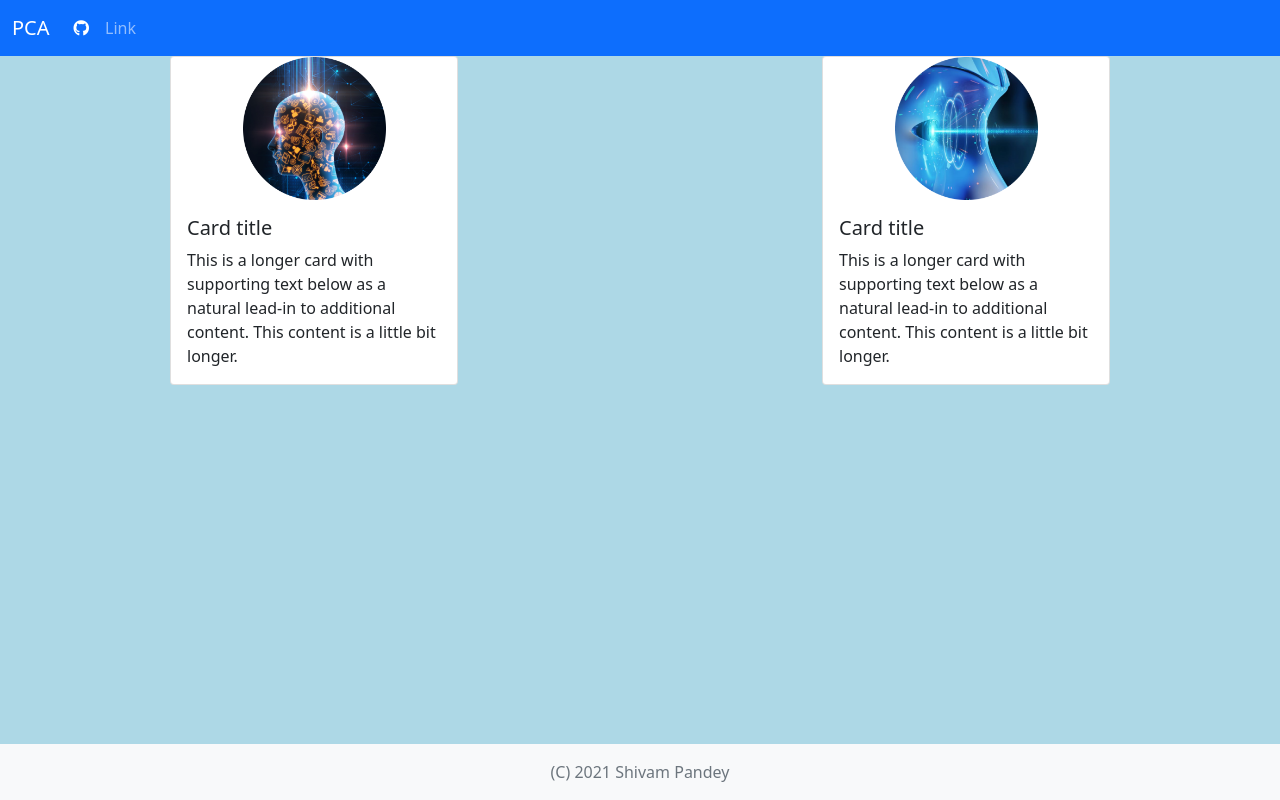
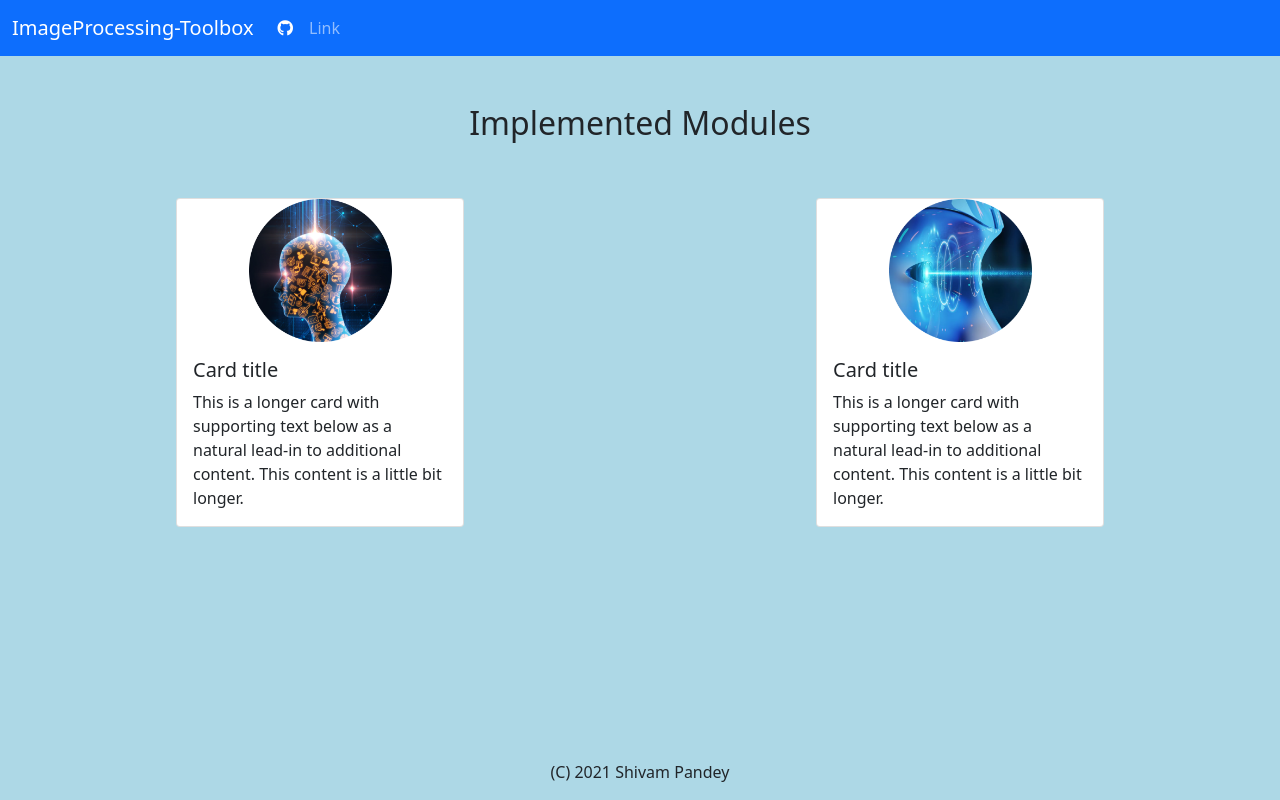
Before and after one commit to ShivamPR21/ImageRegistration-ToolBox, a website: page index.html in a window 1280 px wide. Drawn offline with Linux system fonts and the light colour scheme.

Commit message:
Entry page layout init.
Signed-off-by: ShivamPR21 <pandeyshivam2017robotics@gmail.com>

```diff
--- a/index.html
+++ b/index.html
@@ -4,6 +4,7 @@
     <meta charset="UTF-8">
     <title>PCA analysis</title>
     <meta http-equiv="Content-Security-Policy" content="script-src 'self' 'unsafe-inline';" />
+    <base href="./" />
 
     <!-- Font Awesome -->
     <link
@@ -55,14 +56,14 @@
     <!-- Main page JS and CSS -->
 </head>
 
-<body class="container-sm-6 align-items-center">
+<body>
 
     <nav class="navbar navbar-expand-lg navbar-dark bg-primary">
         <!-- Navbar content -->
         <div class="container-fluid">
             <a class="navbar-brand"
                 href="./index.html"
-                >PCA
+                >ImageProcessing-Toolbox
             </a>
             <button
                 class="navbar-toggler"
@@ -88,9 +89,16 @@
         </div>
     </nav>
 
-    <div class="row g-4 d-flex align-items-center justify-content-around flex-fill flex-row">
-        <div class="col-sm-6 align-items-center d-flex flex-row justify-content-center flex-fill">
-            <div class="card align-items-center d-inline-flex flex-column justify-content-center" style="width:18rem;">
+    <div class="container-fluid align-items-center mt-5">
+
+        <div class="row d-flex flex-row align-items-center justify-content-around">
+            <h2 class="d-flex flex-row justify-content-center">Implemented Modules</h2>
+        </div>
+
+        <div class="row mt-5 d-flex flex-row align-items-center justify-content-around">
+
+            <div class="col d-flex flex-row align-items-center justify-content-center">
+                <div class="card d-inline-flex flex-column align-items-center justify-content-center" style="width:18rem;">
                     <img src="./assets/pca.png" class="card-img-top" alt="..." style="width:50%;height:50%;">
                     <div class="card-body">
                         <h5 class="card-title">Card title</h5>
@@ -98,8 +106,9 @@
                     </div>
                 </div>
             </div>
-        <div class="col-sm-6 align-items-center d-flex flex-row justify-content-center flex-fill">
-            <div class="card align-items-center d-inline-flex flex-column justify-content-center" style="width:18rem;">
+
+            <div class="col d-flex flex-row align-items-center justify-content-center">
+                <div class="card d-inline-flex flex-column align-items-center justify-content-center" style="width:18rem;">
                     <img src="./assets/irtb.png" class="card-img-top" alt="..." style="width:50%;height:50%;">
                     <div class="card-body">
                         <h5 class="card-title">Card title</h5>
@@ -107,12 +116,14 @@
                     </div>
                 </div>
             </div>
+
         </div>
 
-    <footer class="footermt-auto py-3 bg-light fixed-bottom">
-        <div class="container d-flex flex-row justify-content-center">
-            <span class="text-muted">(C) 2021 Shivam Pandey</span>
     </div>
-    </footer>
+
+    <div class="jumbotron text-center fixed-bottom">
+        <p>(C) 2021 Shivam Pandey</p>
+    </div>
+
 </body>
 </html>
```
Also changed, not shown: static/components/pca.html (+21 -32 lines). Lines whose indentation alone changed are shown as unchanged.
